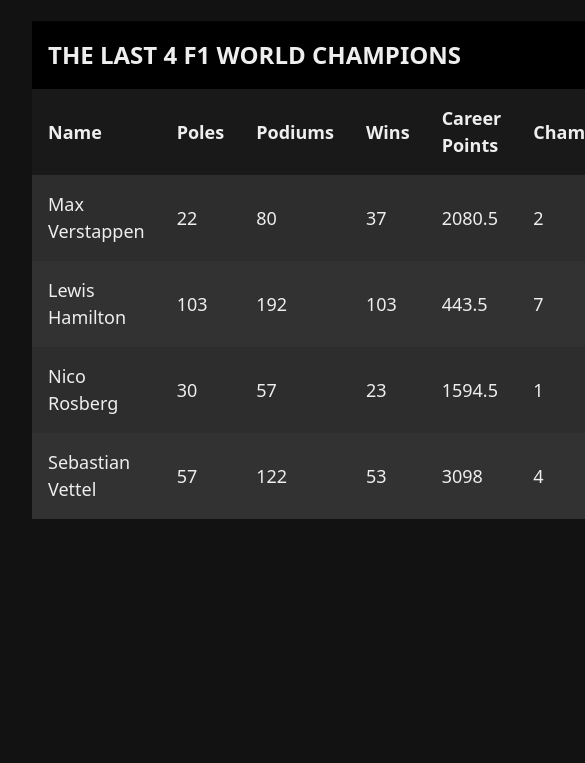
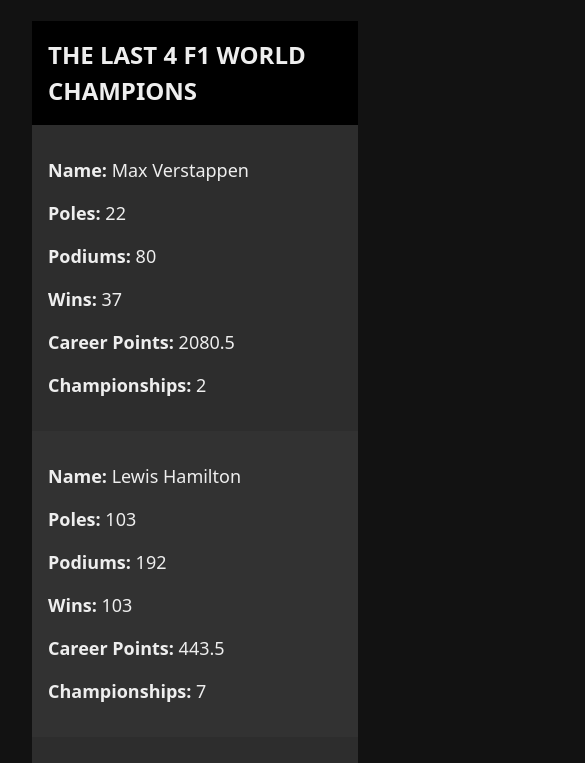
Before and after one commit to IsaaLeonardo/vanilla-reponsive-table, a plain HTML site: page index.html in a window 390 px wide. Shown: the part 81-844 px from the top of the page, 585 px wide, since content can reach past the window. Drawn offline with Linux system fonts and the light colour scheme.

Commit message:
Adding responsiveness to the table

```diff
--- a/style.css
+++ b/style.css
@@ -13,6 +13,7 @@ body {
 }
 
 table {
+  width: 100%;
   border-collapse: collapse;
   background-color: #323232;
   padding: 1rem;
@@ -39,3 +40,28 @@ th {
 tr:nth-of-type(2n) {
   background: hsl(0 0% 0% / 0.1);
 }
+
+@media (max-width: 650px) {
+  th {
+    display: none;
+  }
+
+  td {
+    display: block;
+    padding: 0.5rem 1rem;
+  }
+
+  td:first-child {
+    padding-top: 2rem;
+  }
+
+  td:last-child {
+    padding-bottom: 2rem;
+  }
+
+  td::before {
+    content: attr(data-cell) ": ";
+    font-weight: 700;
+    text-transform: capitalize;
+  }
+}
```
